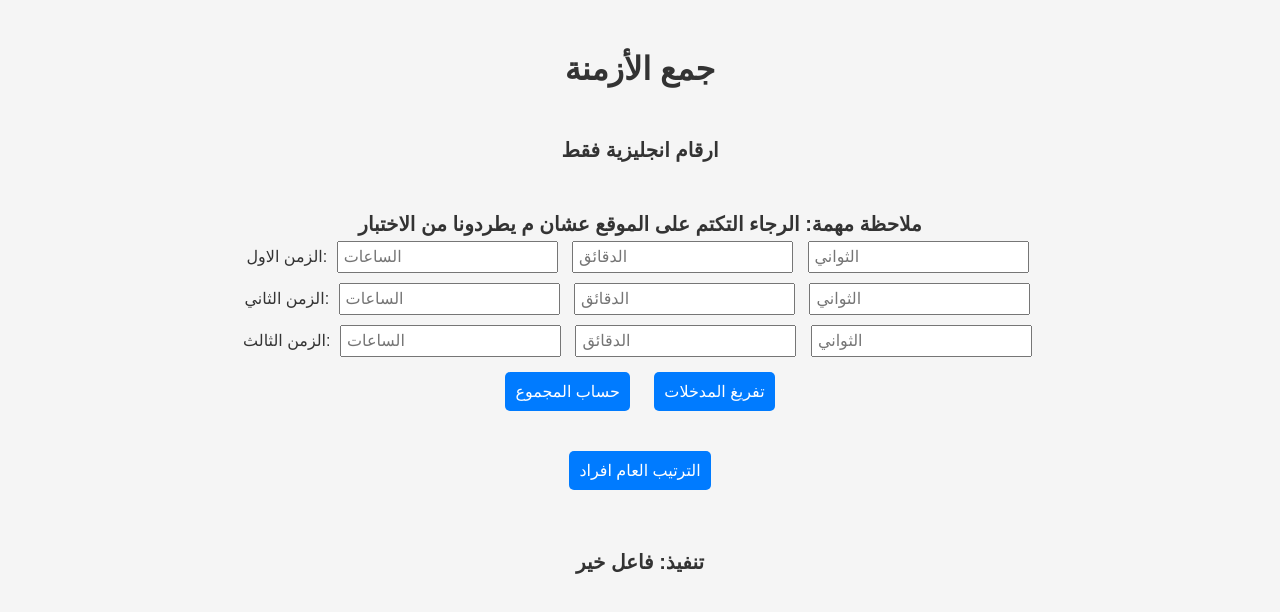
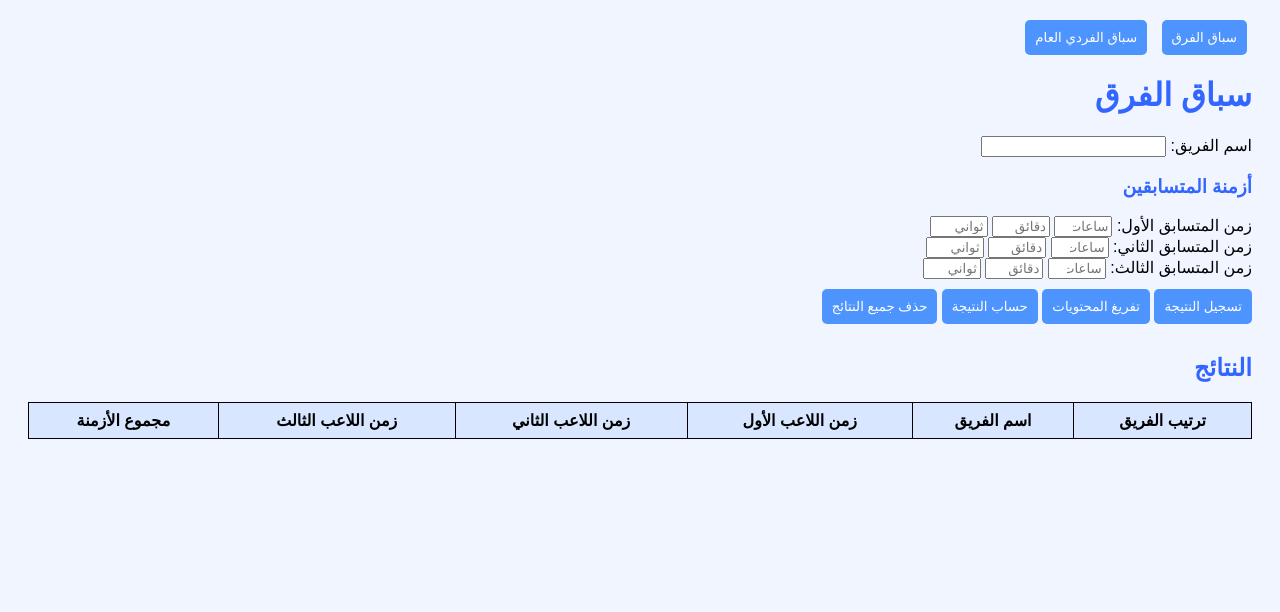
Before and after one commit to meshal55h/racetiming.io, a plain HTML site: page index.html in a window 1280 px wide. Drawn offline with Linux system fonts and the light colour scheme.

Commit message:
Update index.html

```diff
--- a/index.html
+++ b/index.html
@@ -3,214 +3,271 @@
 <head>
     <meta charset="UTF-8">
     <meta name="viewport" content="width=device-width, initial-scale=1.0">
-    <link rel="stylesheet" href="styles.css">
-    <title>جمع الأزمنة وتوقيتات المتسابقين</title>
+    <link rel="stylesheet" href="styles copy.css">
+    <title>موقع حساب السباقات</title>
     <style>
         body {
             font-family: Arial, sans-serif;
-            text-align: center;
-            margin: 50px;
+            direction: rtl;
+            text-align: right;
         }
-        input {
-            margin: 5px;
-            padding: 5px;
-            font-size: 16px;
-        }
-        button {
-            margin: 10px;
-            padding: 10px;
-            font-size: 16px;
-        }
-        .icon {
-            cursor: pointer;
-            font-size: 24px;
+        .container {
             margin: 20px;
         }
-        .hidden {
-            display: none;
-        }
         table {
-            margin: 20px auto;
+            width: 100%;
             border-collapse: collapse;
+            margin-top: 20px;
         }
         table, th, td {
             border: 1px solid black;
+        }
+        th, td {
+            padding: 8px;
+            text-align: center;
+        }
+        button {
             padding: 10px;
+            margin: 10px 0;
+            cursor: pointer;
         }
-        .signature {
-            margin-top: 50px;
-            font-weight: bold;
-            font-size: 20px;
+        .tab {
+            display: none;
+        }
+        .tab.active {
+            display: block;
+        }
+        .tab-buttons {
+            margin-bottom: 20px;
+        }
+        .tab-buttons button {
+            padding: 10px;
+            margin: 0 5px;
+            cursor: pointer;
+        }
+        .time-input {
+            display: inline-block;
+            width: 50px;
         }
     </style>
 </head>
 <body>
-    <div id="timeCalculator">
-        <h1>جمع الأزمنة</h1>
 
-        <div class="signature">ارقام انجليزية فقط</div>
-        <div class="signature">ملاحظة مهمة: الرجاء التكتم على الموقع عشان م يطردونا من الاختبار</div>
-        <div>
-            <label>الزمن الاول:</label>
-            <input type="number" id="hours1" placeholder="الساعات">
-            <input type="number" id="minutes1" placeholder="الدقائق">
-            <input type="number" id="seconds1" placeholder="الثواني">
-        </div>
-        <div>
-            <label>الزمن الثاني:</label>
-            <input type="number" id="hours2" placeholder="الساعات">
-            <input type="number" id="minutes2" placeholder="الدقائق">
-            <input type="number" id="seconds2" placeholder="الثواني">
-        </div>
-        <div>
-            <label>الزمن الثالث:</label>
-            <input type="number" id="hours3" placeholder="الساعات">
-            <input type="number" id="minutes3" placeholder="الدقائق">
-            <input type="number" id="seconds3" placeholder="الثواني">
-        </div>
-        <button onclick="calculateSum()">حساب المجموع</button>
-        <button onclick="clearInputs()">تفريغ المدخلات</button>
-        <h2 id="result"></h2>
-
-        <button onclick="showRaceCalculator()"> الترتيب العام افراد</button>
+    <div class="container">
+        <div class="tab-buttons">
+            <button onclick="showTab('team')">سباق الفرق</button>
+            <button onclick="showTab('individual')">سباق الفردي العام</button>
         </div>
 
-    <div id="raceCalculator" class="hidden">
-        <h1>توقيتات المتسابقين</h1>
-        <div>
-            <label>اسم اللاعب:</label>
-            <input type="text" id="name">
+        <div id="team" class="tab active">
+            <h1>سباق الفرق</h1>
+            <label>اسم الفريق:</label>
+            <input type="text" id="teamName"><br>
+            <h3>أزمنة المتسابقين</h3>
+            <label>زمن المتسابق الأول:</label>
+            <input type="number" class="time-input" id="time1Hours" placeholder="ساعات">
+            <input type="number" class="time-input" id="time1Minutes" placeholder="دقائق">
+            <input type="number" class="time-input" id="time1Seconds" placeholder="ثواني"><br>
+            <label>زمن المتسابق الثاني:</label>
+            <input type="number" class="time-input" id="time2Hours" placeholder="ساعات">
+            <input type="number" class="time-input" id="time2Minutes" placeholder="دقائق">
+            <input type="number" class="time-input" id="time2Seconds" placeholder="ثواني"><br>
+            <label>زمن المتسابق الثالث:</label>
+            <input type="number" class="time-input" id="time3Hours" placeholder="ساعات">
+            <input type="number" class="time-input" id="time3Minutes" placeholder="دقائق">
+            <input type="number" class="time-input" id="time3Seconds" placeholder="ثواني"><br>
+            <button onclick="saveTeamResult()">تسجيل النتيجة</button>
+            <button onclick="clearInputs('team')">تفريغ المحتويات</button>
+            <button onclick="calculateTeamResults()">حساب النتيجة</button>
+            <button onclick="clearAllResults('team')">حذف جميع النتائج</button>
+
+            <h2>النتائج</h2>
+            <table id="teamResultsTable">
+                <thead>
+                    <tr>
+                        <th>ترتيب الفريق</th>
+                        <th>اسم الفريق</th>
+                        <th>زمن اللاعب الأول</th>
+                        <th>زمن اللاعب الثاني</th>
+                        <th>زمن اللاعب الثالث</th>
+                        <th>مجموع الأزمنة</th>
+                    </tr>
+                </thead>
+                <tbody>
+                </tbody>
+            </table>
         </div>
-        <div>
-            <label>زمن اليوم الأول:</label>
-            <input type="number" id="day1Hours" placeholder="ساعات">
-            <input type="number" id="day1Minutes" placeholder="دقائق">
-            <input type="number" id="day1Seconds" placeholder="ثواني">
-        </div>
-        <div>
-            <label>زمن اليوم الثاني:</label>
-            <input type="number" id="day2Hours" placeholder="ساعات">
-            <input type="number" id="day2Minutes" placeholder="دقائق">
-            <input type="number" id="day2Seconds" placeholder="ثواني">
-        </div>
-        <button onclick="addParticipant()">إضافة المتسابق</button>
-        <button onclick="calculateAndSort()">حساب وترتيب المتسابقين</button>
-        <button onclick="clearParticipants()">حذف جميع السجلات</button>
-        <button onclick="showTimeCalculator()">العودة لجمع الأزمنة</button>
 
-        <table id="resultTable">
+        <div id="individual" class="tab">
+            <h1>سباق الفردي العام</h1>
+            <label>رقم اللاعب:</label>
+            <input type="text" id="playerNumber"><br>
+            <label>زمن المرحلة الأولى:</label>
+            <input type="number" class="time-input" id="stage1Hours" placeholder="ساعات">
+            <input type="number" class="time-input" id="stage1Minutes" placeholder="دقائق">
+            <input type="number" class="time-input" id="stage1Seconds" placeholder="ثواني"><br>
+            <label>زمن المرحلة الثانية:</label>
+            <input type="number" class="time-input" id="stage2Hours" placeholder="ساعات">
+            <input type="number" class="time-input" id="stage2Minutes" placeholder="دقائق">
+            <input type="number" class="time-input" id="stage2Seconds" placeholder="ثواني"><br>
+            <button onclick="savePlayerResult()">حفظ النتيجة</button>
+            <button onclick="clearInputs('individual')">تفريغ المدخلات</button>
+            <button onclick="calculatePlayerResults()">عرض النتائج</button>
+            <button onclick="clearAllResults('individual')">حذف النتائج</button>
+
+            <h2>النتائج</h2>
+            <table id="individualResultsTable">
                 <thead>
                     <tr>
                         <th>الترتيب</th>
-                    <th>اسم المتسابق</th>
-                    <th>الزمن الكلي </th>
+                        <th>رقم اللاعب</th>
+                        <th>زمن المرحلة الأولى</th>
+                        <th>زمن المرحلة الثانية</th>
+                        <th>مجموع الأزمنة</th>
                     </tr>
                 </thead>
-            <tbody></tbody>
+                <tbody>
+                </tbody>
             </table>
         </div>
-
-    <div class="signature"> تنفيذ: فاعل خير</div>
+    </div>
 
     <script>
-        function calculateSum() {
-            // قراءة المدخلات
-            let hours1 = parseInt(document.getElementById('hours1').value) || 0;
-            let hours2 = parseInt(document.getElementById('hours2').value) || 0;
-            let hours3 = parseInt(document.getElementById('hours3').value) || 0;
-            let minutes1 = parseInt(document.getElementById('minutes1').value) || 0;
-            let minutes2 = parseInt(document.getElementById('minutes2').value) || 0;
-            let minutes3 = parseInt(document.getElementById('minutes3').value) || 0;
-            let seconds1 = parseInt(document.getElementById('seconds1').value) || 0;
-            let seconds2 = parseInt(document.getElementById('seconds2').value) || 0;
-            let seconds3 = parseInt(document.getElementById('seconds3').value) || 0;
 
-            // حساب المجموع
-            let totalSeconds = seconds1 + seconds2 + seconds3;
-            let totalMinutes = minutes1 + minutes2 + minutes3 + Math.floor(totalSeconds / 60);
-            let totalHours = hours1 + hours2 + hours3 + Math.floor(totalMinutes / 60);
+        const teams = [];
+        const players = [];
 
-            // تحديث النتيجة
-            totalSeconds = totalSeconds % 60;
-            totalMinutes = totalMinutes % 60;
-
-            document.getElementById('result').textContent = `${totalHours} : ${totalMinutes} : ${totalSeconds} `;
+        function parseTime(hours, minutes, seconds) {
+            return (hours * 3600) + (minutes * 60) + seconds;
         }
 
-        function clearInputs() {
-            document.getElementById('hours1').value = '';
-            document.getElementById('hours2').value = '';
-            document.getElementById('hours3').value = '';
-            document.getElementById('minutes1').value = '';
-            document.getElementById('minutes2').value = '';
-            document.getElementById('minutes3').value = '';
-            document.getElementById('seconds1').value = '';
-            document.getElementById('seconds2').value = '';
-            document.getElementById('seconds3').value = '';
-            document.getElementById('result').textContent = '';
+        function formatTime(totalSeconds) {
+            const hours = String(Math.floor(totalSeconds / 3600)).padStart(2, '0');
+            const minutes = String(Math.floor((totalSeconds % 3600) / 60)).padStart(2, '0');
+            const seconds = String(totalSeconds % 60).padStart(2, '0');
+            return `${hours}:${minutes}:${seconds}`;
         }
 
-        function showRaceCalculator() {
-            document.getElementById('timeCalculator').classList.add('hidden');
-            document.getElementById('raceCalculator').classList.remove('hidden');
+        function saveTeamResult() {
+            const teamName = document.getElementById('teamName').value;
+            const time1 = parseTime(
+                parseInt(document.getElementById('time1Hours').value) || 0,
+                parseInt(document.getElementById('time1Minutes').value) || 0,
+                parseInt(document.getElementById('time1Seconds').value) || 0
+            );
+            const time2 = parseTime(
+                parseInt(document.getElementById('time2Hours').value) || 0,
+                parseInt(document.getElementById('time2Minutes').value) || 0,
+                parseInt(document.getElementById('time2Seconds').value) || 0
+            );
+            const time3 = parseTime(
+                parseInt(document.getElementById('time3Hours').value) || 0,
+                parseInt(document.getElementById('time3Minutes').value) || 0,
+                parseInt(document.getElementById('time3Seconds').value) || 0
+            );
+            const totalTime = time1 + time2 + time3;
+
+            teams.push({ teamName, time1, time2, time3, totalTime });
+
+            clearInputs('team');
         }
 
-        function showTimeCalculator() {
-            document.getElementById('raceCalculator').classList.add('hidden');
-            document.getElementById('timeCalculator').classList.remove('hidden');
+        function clearInputs(type) {
+            if (type === 'team') {
+                document.getElementById('teamName').value = '';
+                document.getElementById('time1Hours').value = '';
+                document.getElementById('time1Minutes').value = '';
+                document.getElementById('time1Seconds').value = '';
+                document.getElementById('time2Hours').value = '';
+                document.getElementById('time2Minutes').value = '';
+                document.getElementById('time2Seconds').value = '';
+                document.getElementById('time3Hours').value = '';
+                document.getElementById('time3Minutes').value = '';
+                document.getElementById('time3Seconds').value = '';
+            } else if (type === 'individual') {
+                document.getElementById('playerNumber').value = '';
+                document.getElementById('stage1Hours').value = '';
+                document.getElementById('stage1Minutes').value = '';
+                document.getElementById('stage1Seconds').value = '';
+                document.getElementById('stage2Hours').value = '';
+                document.getElementById('stage2Minutes').value = '';
+                document.getElementById('stage2Seconds').value = '';
+            }
         }
 
-        let participants = [];
+        function calculateTeamResults() {
+            teams.sort((a, b) => a.totalTime - b.totalTime);
 
-        function addParticipant() {
-            let name = document.getElementById('name').value;
-            let day1Hours = parseInt(document.getElementById('day1Hours').value) || 0;
-            let day1Minutes = parseInt(document.getElementById('day1Minutes').value) || 0;
-            let day1Seconds = parseInt(document.getElementById('day1Seconds').value) || 0;
-            let day2Hours = parseInt(document.getElementById('day2Hours').value) || 0;
-            let day2Minutes = parseInt(document.getElementById('day2Minutes').value) || 0;
-            let day2Seconds = parseInt(document.getElementById('day2Seconds').value) || 0;
+            const tbody = document.getElementById('teamResultsTable').querySelector('tbody');
+            tbody.innerHTML = '';
 
-            let totalSeconds = (day1Hours + day2Hours) * 3600 + (day1Minutes + day2Minutes) * 60 + (day1Seconds + day2Seconds);
-
-            participants.push({ name, totalSeconds });
-
-            // تفريغ المدخلات
-            document.getElementById('name').value = '';
-            document.getElementById('day1Hours').value = '';
-            document.getElementById('day1Minutes').value = '';
-            document.getElementById('day1Seconds').value = '';
-            document.getElementById('day2Hours').value = '';
-            document.getElementById('day2Minutes').value = '';
-            document.getElementById('day2Seconds').value = '';
-        }
-
-        function calculateAndSort() {
-            // ترتيب المتسابقين حسب التوقيت الكلي
-            participants.sort((a, b) => a.totalSeconds - b.totalSeconds);
-
-            // عرض النتائج
-            let resultTableBody = document.getElementById('resultTable').querySelector('tbody');
-            resultTableBody.innerHTML = '';
-            participants.forEach((participant, index) => {
-                let hours = Math.floor(participant.totalSeconds / 3600);
-                let minutes = Math.floor((participant.totalSeconds % 3600) / 60);
-                let seconds = participant.totalSeconds % 60;
-
-                let row = document.createElement('tr');
+            teams.forEach((team, index) => {
+                const row = document.createElement('tr');
                 row.innerHTML = `
                     <td>${index + 1}</td>
-                    <td>${participant.name}</td>
-                    <td>${hours} : ${minutes} : ${seconds} </td>
+                    <td>${team.teamName}</td>
+                    <td>${formatTime(team.time1)}</td>
+                    <td>${formatTime(team.time2)}</td
+                        <td>${formatTime(team.time3)}</td>
+                    <td>${formatTime(team.totalTime)}</td>
                 `;
-                resultTableBody.appendChild(row);
+                tbody.appendChild(row);
             });
         }
 
-        function clearParticipants() {
-            participants = [];
-            let resultTableBody = document.getElementById('resultTable').querySelector('tbody');
-            resultTableBody.innerHTML = '';
+        function clearAllResults(type) {
+            if (type === 'team') {
+                teams.length = 0;
+                document.getElementById('teamResultsTable').querySelector('tbody').innerHTML = '';
+            } else if (type === 'individual') {
+                players.length = 0;
+                document.getElementById('individualResultsTable').querySelector('tbody').innerHTML = '';
+            }
+        }
+
+        function savePlayerResult() {
+            const playerNumber = document.getElementById('playerNumber').value;
+            const stage1 = parseTime(
+                parseInt(document.getElementById('stage1Hours').value) || 0,
+                parseInt(document.getElementById('stage1Minutes').value) || 0,
+                parseInt(document.getElementById('stage1Seconds').value) || 0
+            );
+            const stage2 = parseTime(
+                parseInt(document.getElementById('stage2Hours').value) || 0,
+                parseInt(document.getElementById('stage2Minutes').value) || 0,
+                parseInt(document.getElementById('stage2Seconds').value) || 0
+            );
+            const totalTime = stage1 + stage2;
+
+            players.push({ playerNumber, stage1, stage2, totalTime });
+
+            clearInputs('individual');
+        }
+
+        function calculatePlayerResults() {
+            players.sort((a, b) => a.totalTime - b.totalTime);
+
+            const tbody = document.getElementById('individualResultsTable').querySelector('tbody');
+            tbody.innerHTML = '';
+
+            players.forEach((player, index) => {
+                const row = document.createElement('tr');
+                row.innerHTML = `
+                    <td>${index + 1}</td>
+                    <td>${player.playerNumber}</td>
+                    <td>${formatTime(player.stage1)}</td>
+                    <td>${formatTime(player.stage2)}</td>
+                    <td>${formatTime(player.totalTime)}</td>
+                `;
+                tbody.appendChild(row);
+            });
+        }
+
+        function showTab(tabId) {
+            document.querySelectorAll('.tab').forEach(tab => {
+                tab.classList.remove('active');
+            });
+            document.getElementById(tabId).classList.add('active');
         }
     </script>
 </body>
```
Lines whose indentation alone changed are shown as unchanged.
